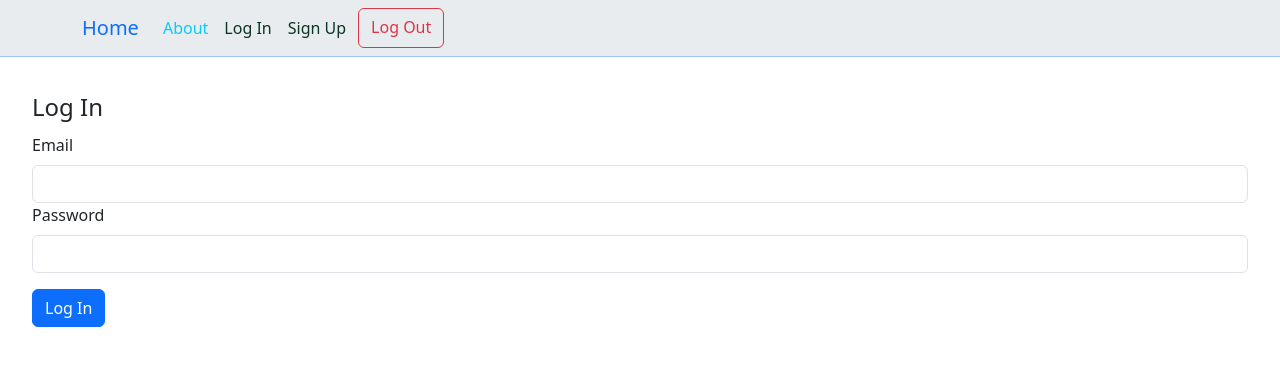
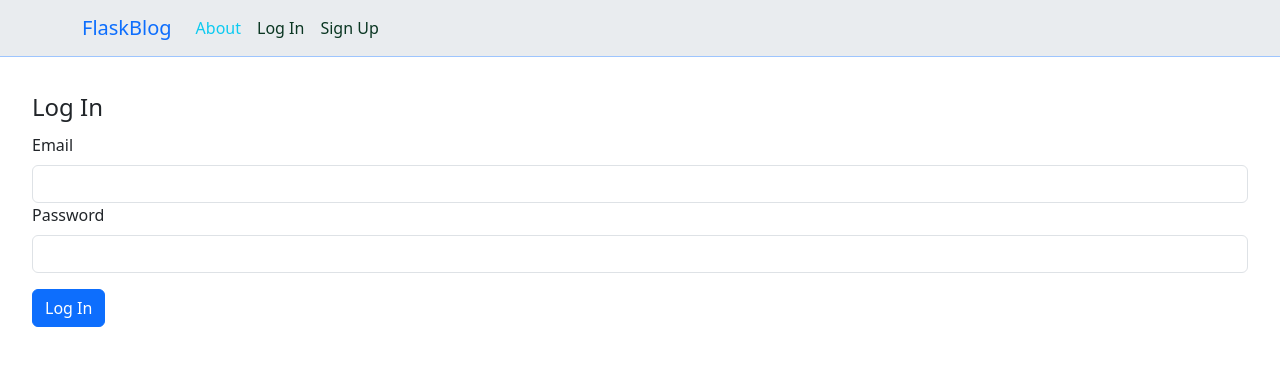
Before and after one commit to jpadden01/flask-blog, a Flask app: page /login in a window 1280 px wide. Shown: the top 366 px of the page. Run offline with Flask 3, Linux system fonts and the light colour scheme.

Commit message:
Changed navbar availability depending on login status

```diff
--- a/flaskblog/templates/layout.html
+++ b/flaskblog/templates/layout.html
@@ -19,11 +19,15 @@
                     </button>
                     <div class="collapse navbar-collapse" id="navCollapse">
                         <div class="navbar-nav">
-                            <a href="" class="navbar-brand text-primary">Home</a>
-                            <a href="#" class="nav-item nav-link text-info">About</a>
-                            <a href="{{ url_for('auth.login') }}" class="nav-item nav-link text-success-emphasis">Log In</a>
-                            <a href="{{ url_for('auth.signup' )}}" class="nav-item nav-link text-success-emphasis">Sign Up</a>
-                            <a href="{{ url_for('auth.logout') }}" class="btn btn-outline-danger mx-1">Log Out</a>
+                            <a href="" class="navbar-brand text-primary">FlaskBlog</a>
+                            {% if current_user.is_authenticated %}
+                                <a href="#" class="nav-item nav-link text-info">About</a>
+                                <a href="{{ url_for('auth.logout') }}" class="btn btn-outline-danger mx-1">Log Out</a>
+                            {% else %}
+                                <a href="#" class="nav-item nav-link text-info">About</a>
+                                <a href="{{ url_for('auth.login') }}" class="nav-item nav-link text-success-emphasis">Log In</a>
+                                <a href="{{ url_for('auth.signup' )}}" class="nav-item nav-link text-success-emphasis">Sign Up</a>
+                            {% endif %}
                         </div>
                     </div>
                 </div>
```
